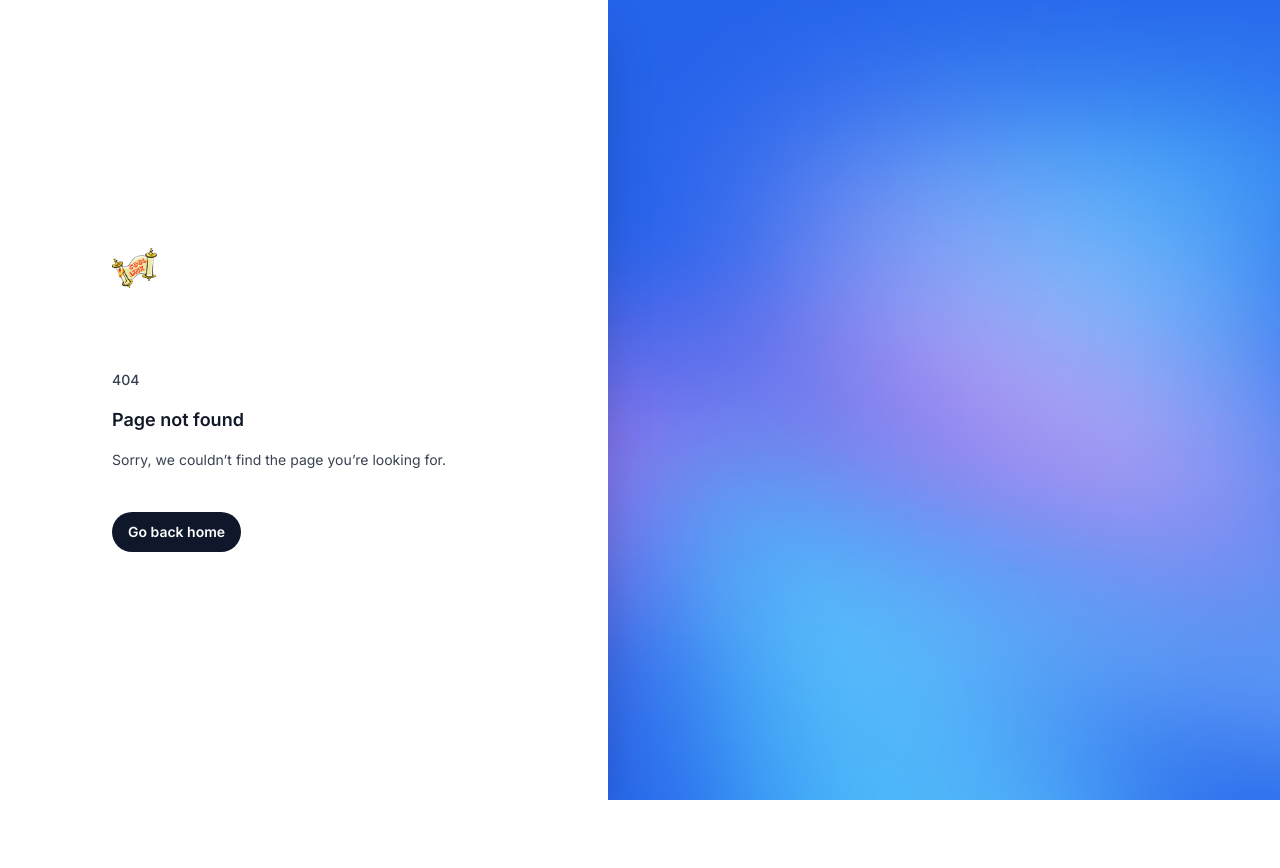
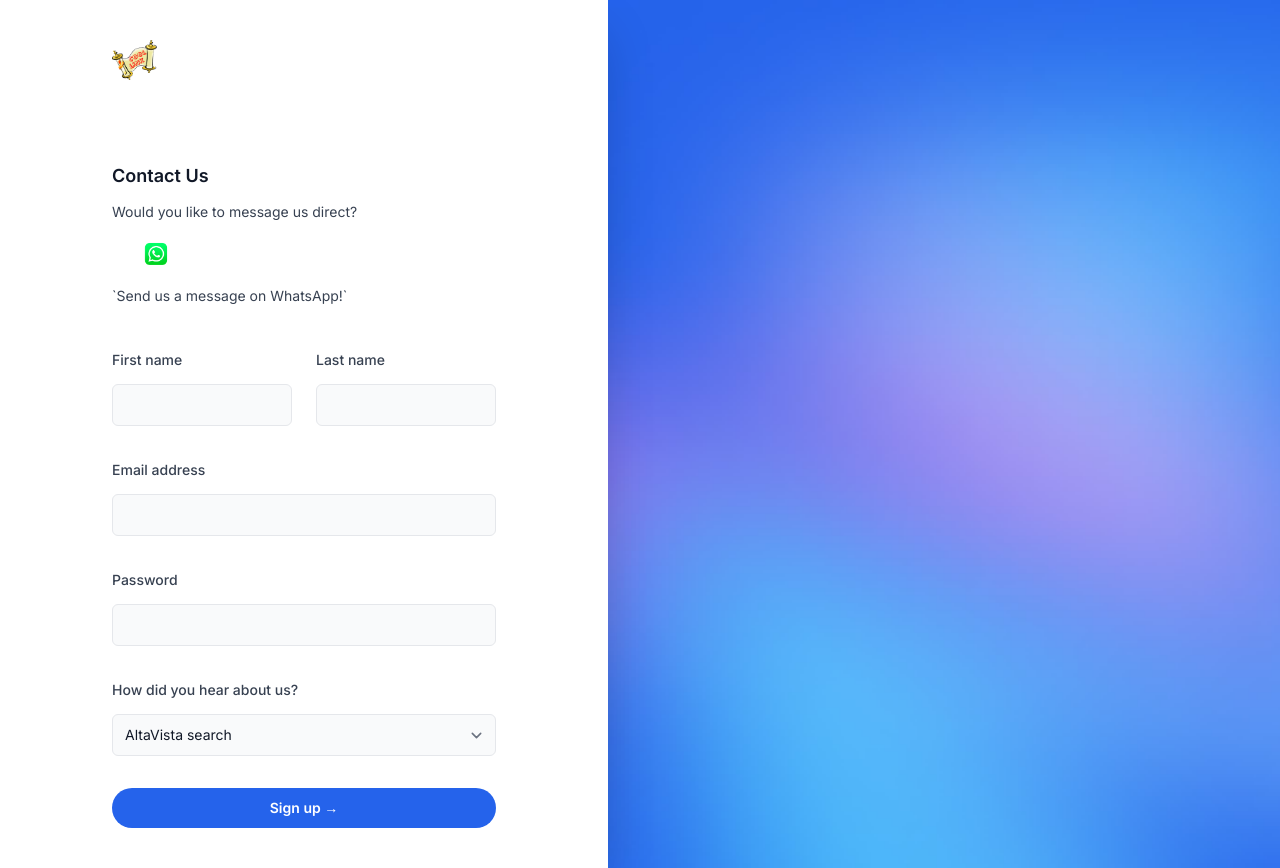
Before and after one commit to SinHope/Cool-Link-Main, a Next.js app: page /Contact in a window 1280 px wide. Before the commit this address had no page. Before the commit the page ends 800 px from the top, so only its background shows below. Built offline with nearby package versions, Linux system fonts and the light colour scheme.

Commit message:
10th update commit

```diff
--- /dev/null
+++ b/src/app/(auth)/Contact/page.jsx
@@ -0,0 +1,89 @@
+import Link from 'next/link'
+
+import { Button } from '@/components/Button'
+import { SelectField, TextField } from '@/components/Fields'
+import { Logo } from '@/components/Logo'
+import { SlimLayout } from '@/components/SlimLayout'
+
+import { WhatsAppButton } from '@/components/WhatsAppButton'
+
+export const metadata = {
+  title: 'Sign Up',
+}
+
+export default function Register() {
+  return (
+    <SlimLayout>
+      <div className="flex">
+        <Link href="/" aria-label="Home">
+          <Logo className="h-10 w-auto" />
+        </Link>
+      </div>
+      <h2 className="mt-20 text-lg font-semibold text-gray-900">
+        Contact Us
+      </h2>
+      <p className="mt-2 text-sm text-gray-700">
+        Would you like to message us direct?{' '}
+        <Link
+          href="/login"
+          className="font-medium text-blue-600 hover:underline"
+        >
+        <WhatsAppButton />
+        </Link>{' '}
+        `Send us a message on WhatsApp!`
+      </p>
+      <form
+        action="#"
+        className="mt-10 grid grid-cols-1 gap-x-6 gap-y-8 sm:grid-cols-2"
+      >
+        <TextField
+          label="First name"
+          name="first_name"
+          type="text"
+          autoComplete="given-name"
+          required
+        />
+        <TextField
+          label="Last name"
+          name="last_name"
+          type="text"
+          autoComplete="family-name"
+          required
+        />
+        <TextField
+          className="col-span-full"
+          label="Email address"
+          name="email"
+          type="email"
+          autoComplete="email"
+          required
+        />
+        <TextField
+          className="col-span-full"
+          label="Password"
+          name="password"
+          type="password"
+          autoComplete="new-password"
+          required
+        />
+        <SelectField
+          className="col-span-full"
+          label="How did you hear about us?"
+          name="referral_source"
+        >
+          <option>AltaVista search</option>
+          <option>Super Bowl commercial</option>
+          <option>Our route 34 city bus ad</option>
+          <option>The “Never Use This” podcast</option>
+        </SelectField>
+        <div className="col-span-full">
+          <Button type="submit" variant="solid" color="blue" className="w-full">
+            <span>
+              Sign up <span aria-hidden="true">&rarr;</span>
+            </span>
+          </Button>
+        </div>
+      </form>
+    </SlimLayout>
+  )
+}
--- a/src/components/Footer.jsx
+++ b/src/components/Footer.jsx
@@ -12,9 +12,9 @@ export function Footer() {
           <Logo className="mx-auto h-10 w-auto" />
           <nav className="mt-10 text-sm" aria-label="quick links">
             <div className="-my-1 flex justify-center gap-x-6">
-              <NavLink href="#features">Features</NavLink>
-              <NavLink href="#testimonials">Testimonials</NavLink>
-              <NavLink href="#pricing">Pricing</NavLink>
+              <NavLink href="#features">About Us</NavLink>
+              <NavLink href="#testimonials">Investor Relations</NavLink>
+              <NavLink href="#secondary-features">Services</NavLink>
             </div>
           </nav>
         </div>
@@ -40,7 +40,7 @@ export function Footer() {
             </Link>
           </div>
           <p className="mt-6 text-sm text-slate-500 sm:mt-0">
-            Copyright &copy; {new Date().getFullYear()} TaxPal. All rights
+            Copyright &copy; {new Date().getFullYear()} Cool Link Marketing Pte Ltd. All rights
             reserved.
           </p>
         </div>
--- a/src/components/Header.jsx
+++ b/src/components/Header.jsx
@@ -72,7 +72,7 @@ function MobileNavigation() {
         <MobileNavLink href="#pricing">Investors Relations</MobileNavLink>
         <MobileNavLink href="#pricing">News</MobileNavLink>
         <hr className="m-2 border-slate-300/40" />
-        <MobileNavLink href="/login">Contact Us</MobileNavLink>
+        <MobileNavLink href="/Contact">Contact Us</MobileNavLink>
       </PopoverPanel>
     </Popover>
   )
@@ -98,7 +98,7 @@ export function Header() {
             </div>
           </div>
           <div className="flex items-center gap-x-5 md:gap-x-8">
-            <Button className="hover:bg-transparent ease-in-out duration-300" href="/register" color="blue">
+            <Button className="hover:bg-transparent ease-in-out duration-300" href="/Contact" color="blue">
               <span className="hover:text-blue-700">
                 Contact <span className="hidden lg:inline">Us</span>
               </span>
--- a/src/components/Hero.jsx
+++ b/src/components/Hero.jsx
@@ -11,7 +11,7 @@ import logoEss from '@/images/logos/ess-logo.png'
 
 export function Hero() {
   return (
-    <Container className="pb-16 pt-15 text-center lg:pt-12">
+    <Container className="mt-20 pb-16 pt-15 text-center lg:pt-12">
       <h1 className="mx-auto mt-px max-w-4xl font-display text-5xl font-medium tracking-tight text-slate-900 sm:text-7xl">
         Chill Your Thirst, Chill Your Taste{' '}
         <span className="relative whitespace-nowrap text-blue-600">
--- /dev/null
+++ b/src/components/WhatsAppButton.jsx
@@ -0,0 +1,40 @@
+'use client'
+
+import React from 'react';
+import Image from 'next/image';
+
+import wsicon from '@/images/logos/whatsappicon.png'
+
+export function WhatsAppButton() {
+  const phoneNumber = '1234567890'; // Replace with your WhatsApp number
+  const message = 'Hello! I would like to know more about your services.'; // Default message
+
+  const handleClick = () => {
+    // URL-encode the message
+    const encodedMessage = encodeURIComponent(message);
+    // Construct the WhatsApp URL
+    const whatsappUrl = `https://wa.me/${phoneNumber}?text=${encodedMessage}`;
+    // Open the WhatsApp chat
+    window.open(whatsappUrl, '_blank');
+  };
+
+  return (
+    <button
+      onClick={handleClick}
+      className="whatsapp-button"
+      style={{
+        backgroundColor: 'transparent',
+        color: 'white',
+        border: 'none',
+        borderRadius: '5px',
+        padding: '10px 20px',
+        display: 'flex',
+        alignItems: 'center',
+        cursor: 'pointer',
+      }}
+    >
+      {/* Replace this with your WhatsApp icon image */}
+      <Image src={wsicon} alt="WhatsApp" width={48} height={48} />
+    </button>
+  );
+}
```
Also changed, not shown: src/images/logos/whatsappicon.png (added).
